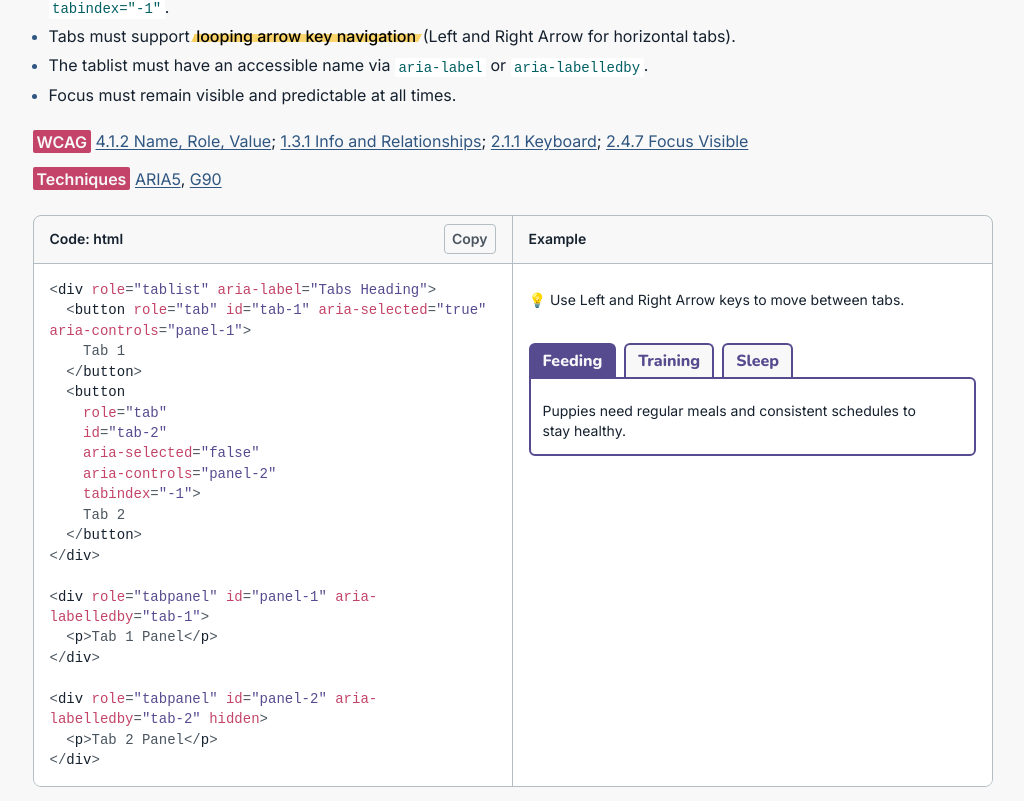
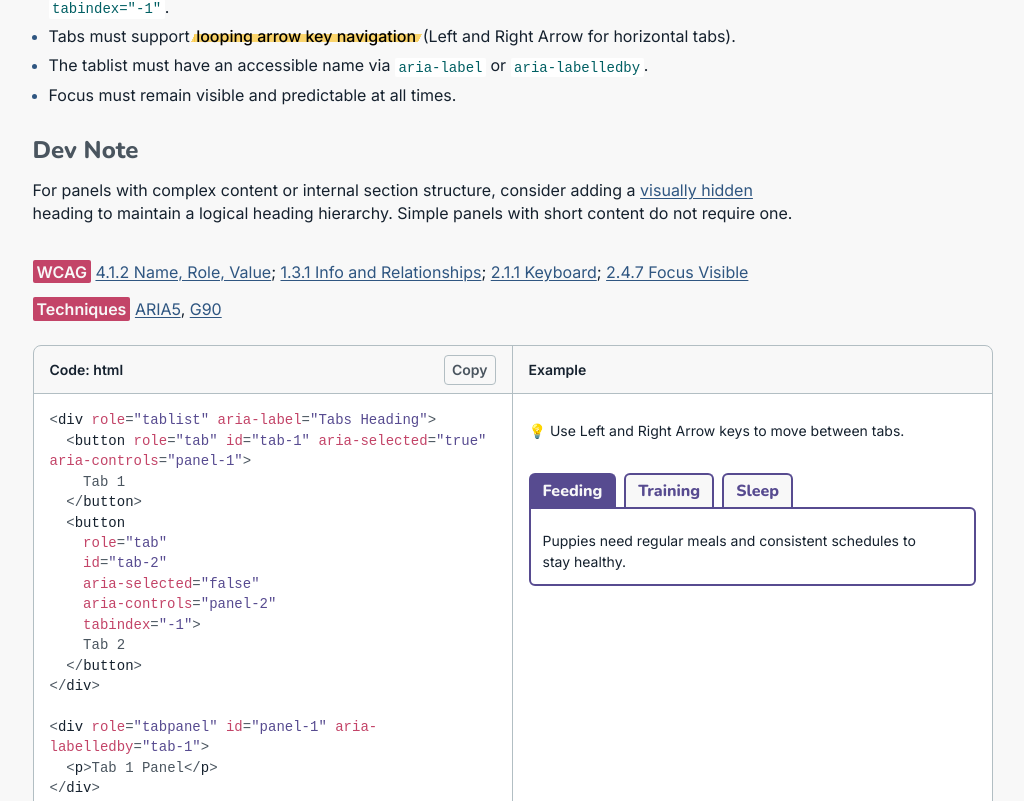
Before and after one commit to estherj-hsu/everyday-a11y, a React (Vite) app: page /patterns/tabs in a window 1280 px wide. Shown: the part 879-1680 px from the top of the page, without its empty margins (120-1144 px from the left). Built offline with nearby package versions, Linux system fonts and the light colour scheme; a web font is replaced by a local one.

Commit message:
fix: add dev note to tab

```diff
--- a/src/pages/Tabs.tsx
+++ b/src/pages/Tabs.tsx
@@ -1,5 +1,6 @@
 import './Tabs.scss'
 import CodeExample from '../components/CodeExample'
+import { HashLink } from 'react-router-hash-link'
 
 export default function Tabs() {
   return (
@@ -46,6 +47,12 @@ export default function Tabs() {
           </li>
           <li>Focus must remain visible and predictable at all times.</li>
         </ul>
+
+        <h3>Dev Note</h3>
+        <p>
+          For panels with complex content or internal section structure, consider adding a <HashLink to="/foundations#visually-hidden">visually hidden</HashLink> heading to maintain a logical heading
+          hierarchy. Simple panels with short content do not require one.
+        </p>
 
         <ul className="references">
           <li>
--- a/src/styles/_list.scss
+++ b/src/styles/_list.scss
@@ -1,5 +1,5 @@
-@use 'variables' as *;
-@use 'links' as *;
+@use "variables" as *;
+@use "links" as *;
 
 ul {
   + ul {
@@ -12,6 +12,7 @@ ul {
     display: flex;
     flex-direction: column;
     gap: 0.5rem;
+    margin-top: 1.5lh;
 
     li {
       @media screen and (min-width: 520px) {
@@ -40,8 +41,8 @@ ul {
       padding-left: 1.75em;
 
       &::before {
-        content: '';
-        @include mask-icon('/assets/icon-check.svg');
+        content: "";
+        @include mask-icon("/assets/icon-check.svg");
         width: 1.25em;
         height: 1.25em;
         display: inline-flex;
```
